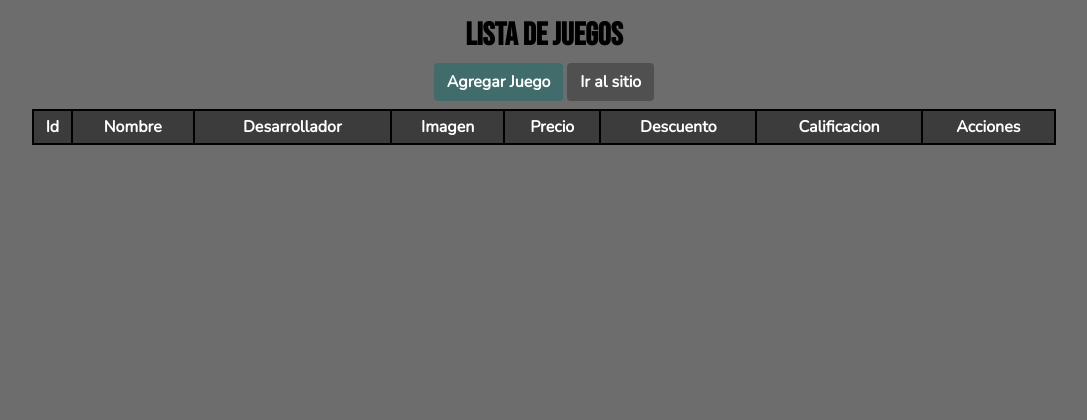
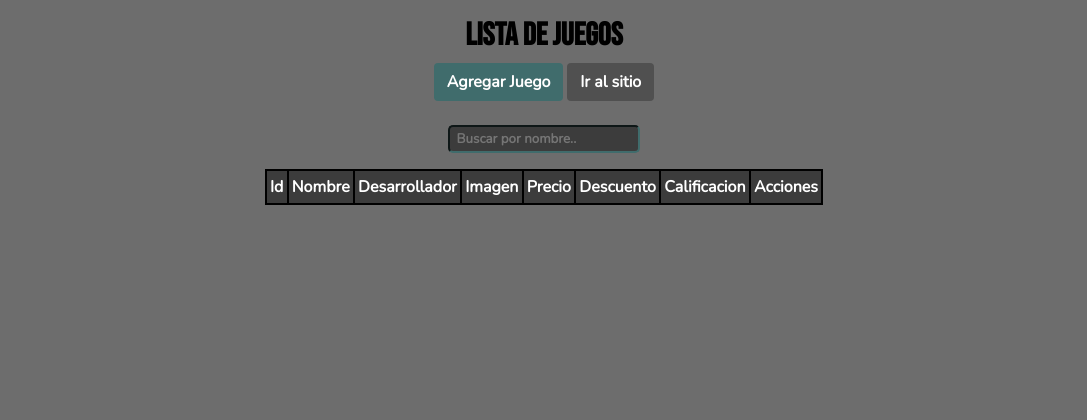
Before and after one commit to RodrigoH95/gamerstore, a Flask app: page /lista in a window 1280 px wide. Shown: the top 420 px of the page, without its empty margins (96-1183 px from the left). Run offline with Flask 2, Linux system fonts and the light colour scheme; data that the repository does not hold is empty; some libraries are stand-ins or nearby versions.

Commit message:
correcciones estéticas

```diff
--- /dev/null
+++ b/static/buscador.js
@@ -0,0 +1,19 @@
+const buscador = document.getElementById("buscador");
+const tablaLista = document.getElementById("tabla-lista");
+
+function buscar() {
+    filtro = buscador.value.toUpperCase();
+    filas = tablaLista.querySelectorAll("tr");
+
+    for(let i = 0; i < filas.length; i ++) {
+        nombre = filas[i].getElementsByTagName("td")[1];
+        if(nombre) {
+            valor = nombre.textContent || nombre.innerText;
+            if(valor.toUpperCase().indexOf(filtro) > -1) {
+                filas[i].style.display = "";
+            } else {
+                filas[i].style.display = "none";
+            }
+        }
+    }
+}
--- a/static/styles.css
+++ b/static/styles.css
@@ -143,7 +143,8 @@ main {
     background-size: cover;
     background-position: center;
     overflow: hidden;
-    min-width: 380px;
+    min-width: 300px;
+    max-width: 380px;
     height: 400px;
     box-shadow: 5px 5px 0 var(--cl-secondary);
     display: flex;
--- a/static/tabla.css
+++ b/static/tabla.css
@@ -8,19 +8,34 @@ body {
     background-color: var(--cl-link);
 }
 
+.tabla-contenedor {
+    width: 90%;
+    display: flex;
+    justify-content: center;
+    margin: 0 auto;
+}
+
 .tabla-lista {
+    display: block;
     background-color: black;
-    width: 80%;
-    margin: 0 auto;
+    overflow-x: auto;
     font-weight: 600;
     text-align: center;
 }
 
-th{
-    background-color: var(--cl-terciary)
+
+#buscador {
+    margin-top: 2rem;
+    background-color: var(--cl-terciary);
+    border-color: var(--cl-secondary);
+    border-radius: 5px;
+    padding: 0.2rem 0.4rem;
+    color: white;
+    font-weight: 600;
 }
 
 th {
+    background-color: var(--cl-terciary);
     color: white;
     padding: 0.3rem 0.2rem;
 }
--- a/templates/admin/tabla.html
+++ b/templates/admin/tabla.html
@@ -12,9 +12,12 @@
     <h1 class="titulo">Lista de Juegos</h1>
     <div class="boton-tabla">
         <a href="/nuevo-juego" class="boton boton-crear">Agregar Juego</a>
-        <a href="/" class="boton boton-editar">Ir al sitio</a>
+        <a href="/" class="boton boton-editar">Ir al sitio</a></br>
+        <input type="text" id="buscador" onkeyup="buscar()" placeholder="Buscar por nombre..">
+
     </div>
-    <table class="tabla tabla-lista">
+    <div class="tabla-contenedor">
+        <table class="tabla tabla-lista" id="tabla-lista">
             <thead class="tabla-encabezado">
                 <tr>
                     <th>Id</th>
@@ -25,7 +28,6 @@
                     <th>Descuento</th>
                     <th>Calificacion</th>
                     <th>Acciones</th>
-
                 </tr>
             </thead>
             <tbody>
@@ -44,10 +46,11 @@
                             <a href="/eliminar/{{juego['id']}}" class="boton boton-editar"><i class="fa-solid fa-trash"></i></a>
                         </div>
                     </td>
-
                 </tr>
                 {% endfor %}
             </tbody>
         </table>
+    </div>
+    <script src="/static/buscador.js"></script>
 </body>
 </html>
```
Lines whose indentation alone changed are shown as unchanged.
